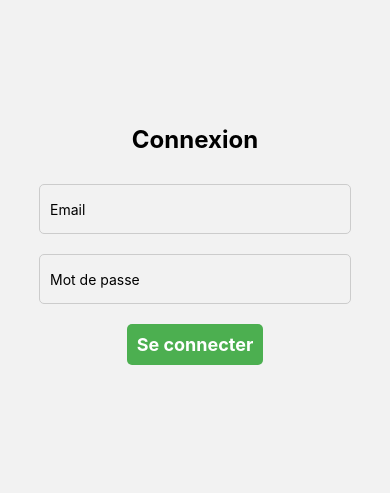
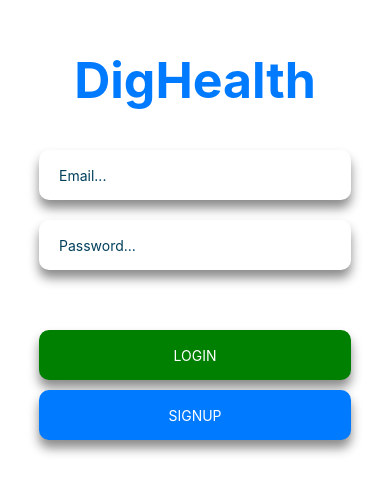
Before and after one commit to ORGANISATION-REACT-NATIVE/DigHealth-v3, a React Native app: screen /Login in a window 390 px wide. Shown: the part 177-670 px from the top of the page. Built offline with nearby package versions, Linux system fonts and the light colour scheme.

Commit message:
Ajout de la pagede connexion

```diff
--- a/Navigation/Root.js
+++ b/Navigation/Root.js
@@ -3,6 +3,8 @@ import { createStackNavigator } from '@react-navigation/stack'
 
 import PrincipalScreen from '../Screens/PrincipalScreen'
 import LoginScreen from '../Screens/LoginScreen'
+import HomeScreen from '../Screens/HomeScreen'
+import SignupScreen from '../Screens/SignupScreen'
 
 const tabs = createStackNavigator()
 
@@ -11,6 +13,8 @@ export default function Root() {
     <tabs.Navigator>
         <tabs.Screen name="Principal" component={PrincipalScreen} options={{headerShown: false}} />
         <tabs.Screen name="Login" component={LoginScreen} options={{headerShown: false}} />
+        <tabs.Screen name="Home" component={HomeScreen} options={{headerShown: false}} />
+        <tabs.Screen name="Signup" component={SignupScreen} options={{headerShown: false}} />
     </tabs.Navigator>
   )
 }
--- a/Screens/LoginScreen.js
+++ b/Screens/LoginScreen.js
@@ -1,76 +1,130 @@
 import React, { useState } from 'react';
-import { View, Text, TextInput, TouchableOpacity, StyleSheet } from 'react-native';
+import { View, Text, TextInput, TouchableOpacity, StyleSheet, Alert } from 'react-native';
 
-const LoginScreen = () => {
+const LoginScreen = ({ navigation }) => {
   const [email, setEmail] = useState('');
   const [password, setPassword] = useState('');
 
   const handleLogin = () => {
-    if (email === 'evrad@gmail.com' && password === 'Naruto16') {
+    if (email === 'test' && password === 'test') {
       // Connexion réussie, naviguer vers la page d'accueil
-      console.log('Connexion réussie');
+      navigation.navigate('Home');
     } else {
       // Informations de connexion incorrectes, afficher un message d'erreur
-      console.log('Informations de connexion incorrectes');
+      Alert.alert('Email ou mot de passe incorrect');
     }
   };
 
+  const handleSignup = () => {
+    navigation.navigate('Signup');
+  }
+
   return (
     <View style={styles.container}>
-      <Text style={styles.title}>Connexion</Text>
+      <Text style={styles.logo}>DigHealth</Text>
+      <View style={styles.inputView}>
         <TextInput
-        style={styles.input}
+          style={styles.inputText}
+          placeholder="Email..."
+          placeholderTextColor="#003f5c"
+          onChangeText={text => setEmail(text)}
           value={email}
-        onChangeText={setEmail}
-        placeholder="Email"
-        keyboardType="email-address"
-        autoCapitalize="none"
         />
+      </View>
+      <View style={styles.inputView}>
         <TextInput
-        style={styles.input}
+          style={styles.inputText}
+          placeholder="Password..."
+          placeholderTextColor="#003f5c"
+          secureTextEntry={true}
+          onChangeText={text => setPassword(text)}
           value={password}
-        onChangeText={setPassword}
-        placeholder="Mot de passe"
-        secureTextEntry={true}
         />
-      <TouchableOpacity style={styles.button} onPress={handleLogin}>
-        <Text style={styles.buttonText}>Se connecter</Text>
+      </View>
+      <TouchableOpacity style={styles.loginBtn} onPress={handleLogin}>
+        <Text style={styles.loginText}>LOGIN</Text>
+      </TouchableOpacity>
+      <TouchableOpacity style={styles.SignupBtn} onPress={handleSignup}>
+        <Text style={styles.SignupText}>SIGNUP</Text>
       </TouchableOpacity>
     </View>
   );
-};
+}
 
 const styles = StyleSheet.create({
   container: {
     flex: 1,
+    backgroundColor: '#fff',
     alignItems: 'center',
     justifyContent: 'center',
   },
-  title: {
-    fontSize: 24,
+  logo: {
     fontWeight: 'bold',
-    marginBottom: 30,
+    fontSize: 50,
+    color: '#007aff',
+    marginBottom: 40,
   },
-  input: {
+  inputView: {
     width: '80%',
+    backgroundColor: '#fff',
+    borderRadius: 10,
     height: 50,
-    borderWidth: 1,
-    borderColor: '#ccc',
-    borderRadius: 5,
-    padding: 10,
     marginBottom: 20,
+    justifyContent: 'center',
+    padding: 20,
+    shadowColor: '#000',
+    shadowOffset: {
+      width: 0,
+      height: 8,
     },
-  button: {
-    backgroundColor: '#4CAF50',
-    borderRadius: 5,
-    padding: 10,
+    shadowOpacity: 0.46,
+    shadowRadius: 11.14,
+    elevation: 17,
   },
-  buttonText: {
-    color: '#fff',
-    fontSize: 18,
-    fontWeight: 'bold',
-    textAlign: 'center',
+  inputText: {
+    height: 50,
+    color: 'black',
   },
+  loginBtn: {
+    width: '80%',
+    backgroundColor: 'green',
+    borderRadius: 10,
+    height: 50,
+    alignItems: 'center',
+    justifyContent: 'center',
+    marginTop: 40,
+    shadowColor: '#000',
+    shadowOffset: {
+      width: 0,
+      height: 8,
+    },
+    shadowOpacity: 0.46,
+    shadowRadius: 11.14,
+    elevation: 17,
+  },
+  SignupBtn:{
+    width: '80%',
+    backgroundColor: '#007aff',
+    borderRadius: 10,
+    height: 50,
+    alignItems: 'center',
+    justifyContent: 'center',
+    marginTop: 10,
+    shadowColor: '#000',
+    shadowOffset: {
+      width: 0,
+      height: 8,
+    },
+    shadowOpacity: 0.46,
+    shadowRadius: 11.14,
+    elevation: 17,
+  },
+  loginText: {
+    color: 'white',
+  },
+  SignupText:{
+    color: 'white',
+  }
 });
 
 export default LoginScreen;
--- a/Screens/SignupScreen.js
+++ b/Screens/SignupScreen.js
@@ -1,128 +1,85 @@
 import React, { useState } from 'react';
-import { View, Text, TextInput, StyleSheet, TouchableOpacity } from 'react-native';
-import firebase from 'firebase/app';
-import 'firebase/auth';
-import 'firebase/firestore';
-
-const auth = firebase.auth();
-const firestore = firebase.firestore();
+import { View, Text, TextInput, Button, StyleSheet } from 'react-native';
+import { Picker } from '@react-native-picker/picker';
 
 const SignupScreen = () => {
   const [email, setEmail] = useState('');
   const [password, setPassword] = useState('');
-  const [name, setName] = useState('');
-  const [surname, setSurname] = useState('');
-  const [phone, setPhone] = useState('');
-  const [nationality, setNationality] = useState('');
-  const [role, setRole] = useState('');
+  const [username, setUsername] = useState('');
+  const [country, setCountry] = useState('USA');
 
-  const handleSignup = () => {
-    auth.createUserWithEmailAndPassword(email, password)
-      .then((userCredential) => {
-        const { uid } = userCredential.user;
-        firestore.collection('users').doc(uid).set({
-          email,
-          password,
-          name,
-          surname,
-          phone,
-          nationality,
-          role,
-        });
-      })
-      .catch((error) => {
-        console.log(error.message);
-      });
+  const handleSignUp = () => {
+    // handle sign up logic here
   };
 
   return (
     <View style={styles.container}>
+      <Text style={styles.title}>Sign Up</Text>
       <TextInput
+        style={styles.input}
         placeholder="Email"
+        onChangeText={setEmail}
         value={email}
-        onChangeText={(text) => setEmail(text)}
-        style={styles.input}
       />
       <TextInput
+        style={styles.input}
         placeholder="Password"
+        onChangeText={setPassword}
         value={password}
-        onChangeText={(text) => setPassword(text)}
         secureTextEntry
-        style={styles.input}
       />
       <TextInput
-        placeholder="Name"
-        value={name}
-        onChangeText={(text) => setName(text)}
         style={styles.input}
+        placeholder="Username"
+        onChangeText={setUsername}
+        value={username}
       />
-      <TextInput
-        placeholder="Surname"
-        value={surname}
-        onChangeText={(text) => setSurname(text)}
-        style={styles.input}
-      />
-      <TextInput
-        placeholder="Phone"
-        value={phone}
-        onChangeText={(text) => setPhone(text)}
-        style={styles.input}
-      />
-      <TextInput
-        placeholder="Nationality"
-        value={nationality}
-        onChangeText={(text) => setNationality(text)}
-        style={styles.input}
-      />
-      <TouchableOpacity
-        style={[styles.button, role === 'doctor' && styles.selectedButton]}
-        onPress={() => setRole('doctor')}
-      >
-        <Text style={styles.buttonText}>Doctor</Text>
-      </TouchableOpacity>
-      <TouchableOpacity
-        style={[styles.button, role === 'patient' && styles.selectedButton]}
-        onPress={() => setRole('patient')}
-      >
-        <Text style={styles.buttonText}>Patient</Text>
-      </TouchableOpacity>
-      <TouchableOpacity style={styles.button} onPress={handleSignup}>
-        <Text style={styles.buttonText}>Signup</Text>
-      </TouchableOpacity>
+      <View style={styles.pickerContainer}>
+        <Picker
+          selectedValue={country}
+          onValueChange={setCountry}
+          style={styles.picker}
+        >
+          <Picker.Item label="USA" value="USA" />
+          <Picker.Item label="Canada" value="Canada" />
+          <Picker.Item label="Mexico" value="Mexico" />
+          <Picker.Item label="France" value="France" />
+          <Picker.Item label="Germany" value="Germany" />
+          <Picker.Item label="Spain" value="Spain" />
+        </Picker>
+      </View>
+      <Button title="Sign Up" onPress={handleSignUp} />
     </View>
   );
 };
 
+export default SignupScreen
+
 const styles = StyleSheet.create({
   container: {
     flex: 1,
-    alignItems: 'center',
-    justifyContent: 'center',
+    padding: 20,
+  },
+  title: {
+    fontSize: 24,
+    fontWeight: 'bold',
+    marginBottom: 20,
   },
   input: {
-    width: '80%',
     height: 40,
     borderWidth: 1,
     borderColor: '#ccc',
-    borderRadius: 8,
-    paddingHorizontal: 10,
-    marginBottom: 20,
+    borderRadius: 5,
+    padding: 10,
+    marginBottom: 10,
   },
-  button: {
-    backgroundColor: '#4CAF50',
-    paddingVertical: 10,
-    paddingHorizontal: 20,
-    borderRadius: 8,
-    marginVertical: 10,
-    },
-    selectedButton: {
-    backgroundColor: '#3E8E41',
-    },
-    buttonText: {
-    color: '#fff',
-    fontSize: 16,
-    fontWeight: 'bold',
-    },
-    });
-
-    export default SignupScreen;
+  pickerContainer: {
+    borderWidth: 1,
+    borderColor: '#ccc',
+    borderRadius: 5,
+    marginBottom: 10,
+  },
+  picker: {
+    height: 40,
+  },
+});
--- a/package.json
+++ b/package.json
@@ -9,6 +9,7 @@
     "web": "expo start --web"
   },
   "dependencies": {
+    "@react-native-picker/picker": "^2.4.8",
     "@react-navigation/native": "^6.1.6",
     "@react-navigation/stack": "^6.3.16",
     "expo": "~48.0.6",
```
Also changed, not shown: Screens/AppNavigator.js (renamed from Navigation/AppNavigator.js), Screens/HopitalScreen.js (renamed from Navigation/HopitalScreen.js), 1 other file (tests, documents, lock files or other folders). Lines whose indentation alone changed are shown as unchanged.
